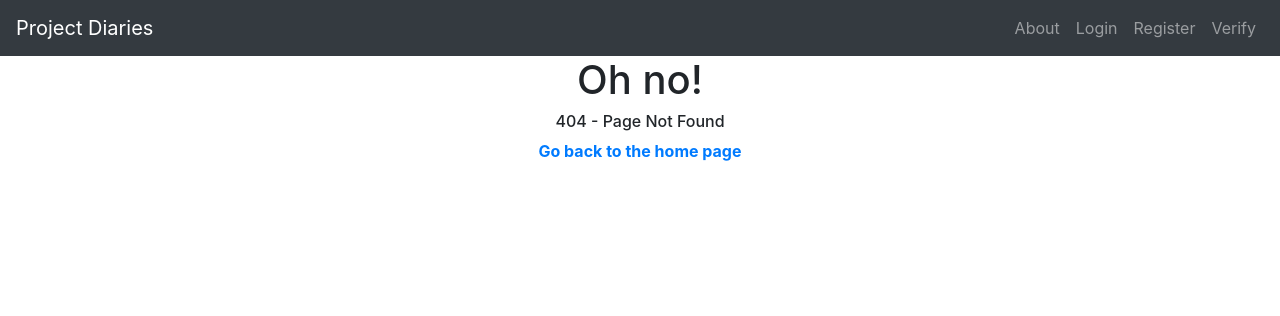
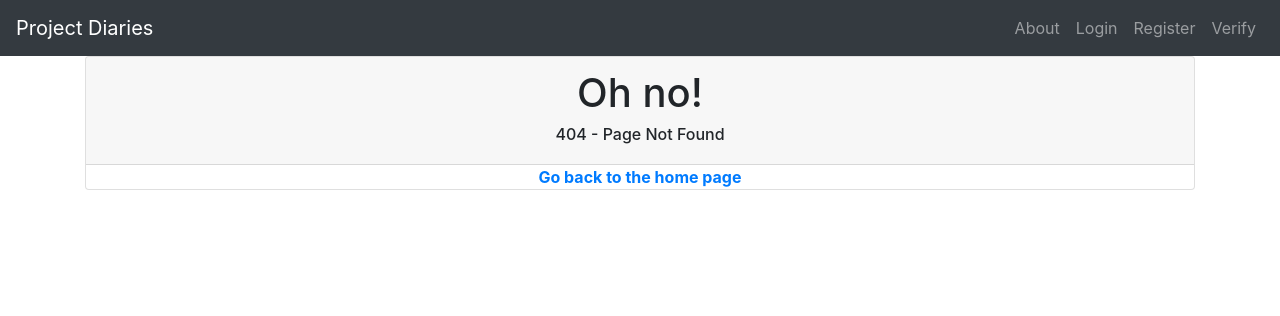
Before and after one commit to susanwen4no/cmsc388j-final-diary-site, a Flask app: template p6/flask_app/templates/404.html in a window 1280 px wide. Shown: the top 316 px of the page. Run offline with Flask 2, Linux system fonts and the light colour scheme; the template is opened without the code that fills it, so the values that code supplies are empty; some libraries are stand-ins or nearby versions.

Commit message:
Add files via upload

```diff
--- a/p6/flask_app/templates/404.html
+++ b/p6/flask_app/templates/404.html
@@ -1,20 +1,20 @@
 {% extends "header.html" %}
 {% block content %}
 
-<div class="row">
-    <div class="col" style="text-align: center;">
+<div class="card text-center">
+    <div class="card-header">
         <h1>
             Oh no!
         </h1>
         <h6>
             404 - Page Not Found
         </h6>
+        </div>
         <b>
             <a href="{{ url_for('diaries.index') }}">
                 Go back to the home page
             </a>
         </b>
-    </div>
 </div>
 
 {% endblock %}
```
